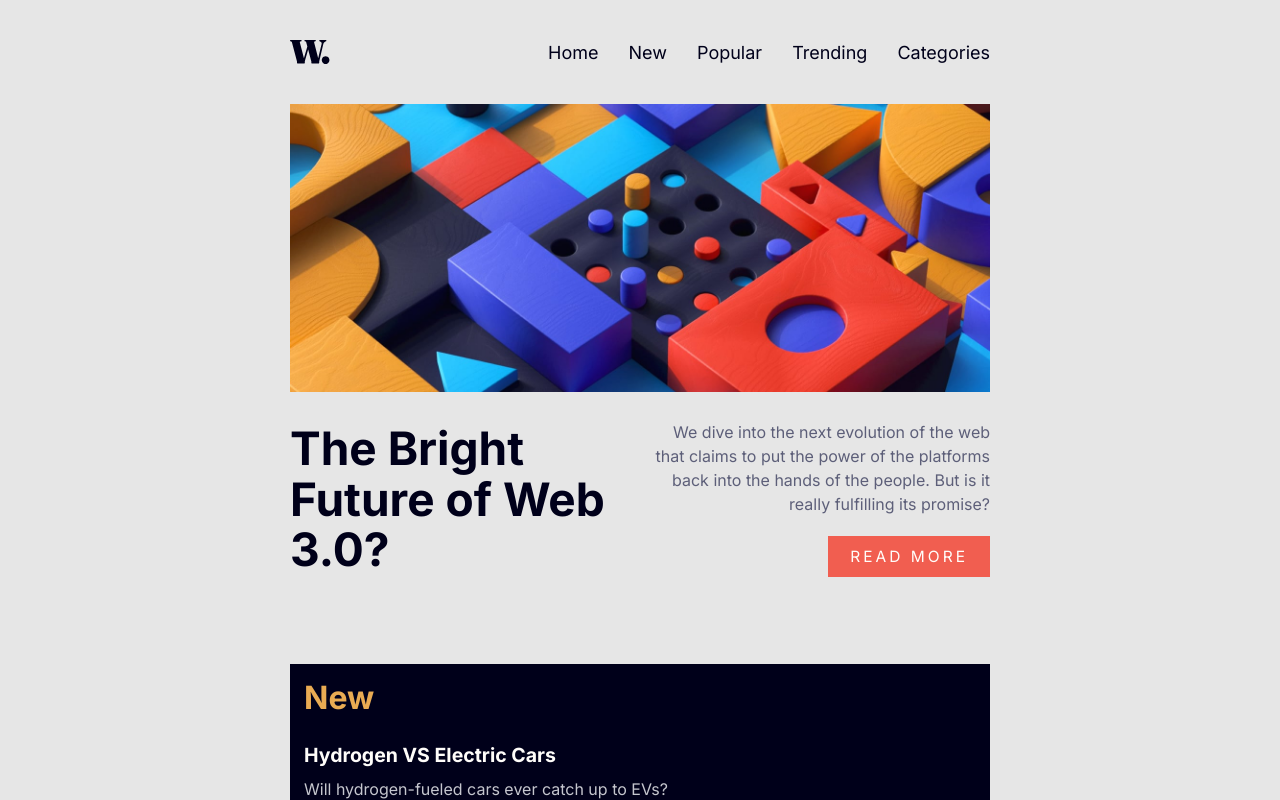
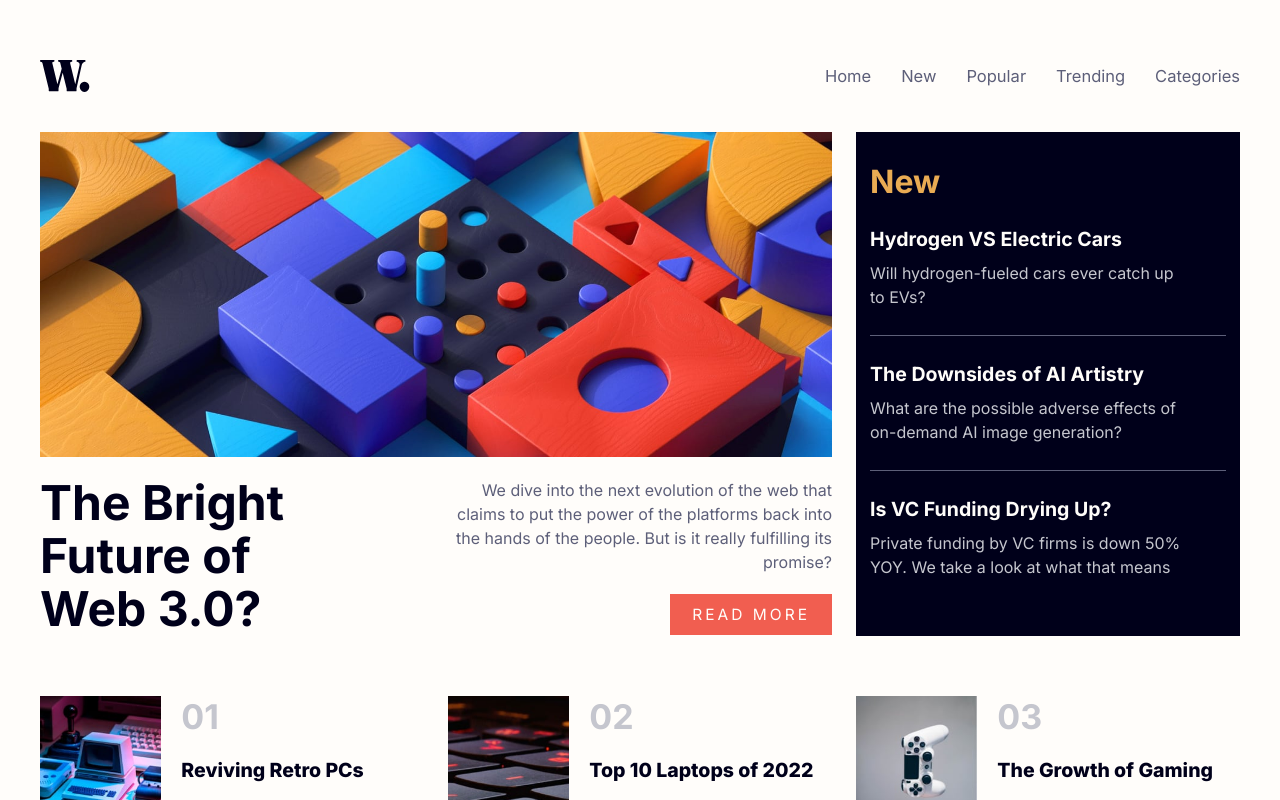
Before and after one commit to okayda/news-homepage, a plain HTML site: page index.html in a window 1280 px wide. Drawn offline with Linux system fonts and the light colour scheme; files whose address does not match are found by name.

Commit message:
Add deploy

```diff
--- a/css/layout.css
+++ b/css/layout.css
@@ -1,11 +1,16 @@
-@media (width >= 700px) {
+@media only screen and (width >= 43.75em) {
   /* Random classes */
+
   .container-wrapper {
-    max-width: 700px;
+    max-width: 70rem;
   }
 
   p {
     font-size: 1.6rem;
+  }
+
+  h1 {
+    font-size: 4.6rem;
   }
 
   h2 {
@@ -58,21 +63,18 @@
   /* Main Article */
   .main-article {
     grid-template-columns: 1fr 1fr;
-    grid-template-rows: 1fr 1fr;
+    grid-template-rows: 1fr;
     align-items: center;
-    gap: 0;
-
-    height: 50rem;
+    column-gap: 0;
+    row-gap: 5rem;
   }
 
   .main-article figure {
     grid-column: 1 / 3;
   }
 
-  .main-article-title {
+  .main-article h1 {
     grid-row: 2 / 3;
-
-    font-size: 4.6rem;
   }
 
   .main-article-descriptions {
@@ -93,7 +95,74 @@
   }
 
   .secondary-article-img {
+    width: 100%;
     height: 100%;
   }
   /* =========================== */
 }
+
+@media only screen and (width >= 75em) {
+  /* Random classes */
+  .container {
+    padding: 2rem 0 4rem;
+  }
+
+  .container-wrapper {
+    max-width: 120rem;
+  }
+
+  h1 {
+    font-size: 4.8rem;
+    width: 80%;
+  }
+  /* =========================== */
+
+  /* Header styles */
+  .header-logo-img {
+    width: 5rem;
+    height: 3.2rem;
+  }
+  /* =========================== */
+
+  main {
+    display: grid;
+    grid-template-columns: 1fr 1fr 1fr;
+    grid-template-rows: 1fr;
+    column-gap: 2.4rem;
+    row-gap: 6rem;
+  }
+
+  /* Main Article */
+  .main-article {
+    grid-column: 1 / 3;
+
+    row-gap: 1.8rem;
+  }
+  /* =========================== */
+
+  .main-aside {
+    grid-column: 3 / 4;
+    grid-row: 1 / 2;
+    padding: 0;
+
+    display: flex;
+    flex-direction: column;
+    justify-content: center;
+  }
+
+  /* Aside Article */
+  .main-aside-wrapper {
+    height: 100%;
+    display: flex;
+    flex-direction: column;
+    justify-content: center;
+  }
+  /* =========================== */
+
+  /* Secondary Article */
+  .secondary-articles {
+    grid-column: 1 / 4;
+    grid-template-columns: 1fr 1fr 1fr;
+  }
+  /* =========================== */
+}
--- a/css/reset.css
+++ b/css/reset.css
@@ -17,7 +17,7 @@ body {
   overflow-x: hidden;
   height: 100vh;
 
-  background-color: #e6e6e6;
+  background-color: var(--off-white);
   box-sizing: border-box;
   font-family: "Inter", sans-serif;
   color: var(--very-dark-blue);
@@ -27,10 +27,8 @@ ul {
   list-style: none;
 }
 
-a:link,
-a:visited {
+a:link {
   text-decoration: none;
-  color: var(--dark);
 }
 
 button {
@@ -50,6 +48,17 @@ h3 {
   color: var(--very-dark-blue);
 }
 
+a:link,
+h2,
+h3 {
+  transition: all 0.3s;
+}
+
+h1 {
+  font-size: 4.4rem;
+  line-height: 1.1;
+}
+
 h2 {
   font-size: 3rem;
 }
--- a/css/style.css
+++ b/css/style.css
@@ -7,12 +7,12 @@
 
 /* Random classes [#0] */
 .container {
-  padding: 0 1.4rem;
+  padding: 0 1.4rem 3rem;
 }
 
 .container-wrapper {
   position: relative;
-  max-width: 365px;
+  max-width: 36.5rem;
   margin: 0 auto;
 }
 
@@ -75,7 +75,7 @@ header {
 }
 
 .main-nav-wrapper {
-  max-width: 330px;
+  max-width: 33rem;
 
   display: flex;
   flex-direction: column;
@@ -103,7 +103,13 @@ header {
 .main-nav-list a:link,
 .main-nav-list a:visited {
   font-weight: 400;
-  font-size: 1.8rem;
+  font-size: 1.65rem;
+  color: var(--dark-grayish-blue);
+}
+
+.main-nav-list a:hover,
+.main-nav-list a:active {
+  color: var(--soft-orange);
 }
 /* =========================== */
 
@@ -119,16 +125,11 @@ header {
   height: 100%;
 }
 
-.main-article-title {
-  font-size: 4.4rem;
-  line-height: 1.1;
-}
-
 .main-article-descriptions {
   display: flex;
   flex-direction: column;
+  align-items: flex-start;
   gap: 2rem;
-  align-items: flex-start;
 }
 
 .main-article-link:link,
@@ -141,6 +142,11 @@ header {
   font-size: 1.55rem;
   text-transform: uppercase;
   letter-spacing: 3px;
+}
+
+.main-article-link:hover,
+.main-article-link:active {
+  background-color: var(--very-dark-blue);
 }
 /* =========================== */
 
@@ -173,6 +179,10 @@ header {
   gap: 1rem;
 }
 
+.main-aside-link:hover h3 {
+  color: var(--soft-orange);
+}
+
 .main-aside-article h3 {
   color: var(--off-white);
   font-weight: 700;
@@ -202,6 +212,10 @@ header {
   counter-increment: article-counter;
 }
 
+.secondary-article-link:hover h3 {
+  color: var(--soft-red);
+}
+
 .secondary-article-img {
   width: 100%;
   height: 13.8rem;
@@ -218,8 +232,9 @@ header {
   display: block;
   font-size: 3.4rem;
   font-weight: 700;
+  color: var(--grayish-blue);
+
   content: "0" counter(article-counter);
-  color: var(--grayish-blue);
 }
 
 .secondary-articles h3 {
--- a/css/variables.css
+++ b/css/variables.css
@@ -1,9 +1,9 @@
 :root {
-  --soft-orange: hsl(35, 77%, 62%);
-  --soft-red: hsl(5, 85%, 63%);
+  --soft-orange: hsl(35deg 77% 62%);
+  --soft-red: hsl(5deg 85% 63%);
 
-  --off-white: hsl(36, 100%, 99%);
-  --grayish-blue: hsl(233, 8%, 79%);
-  --dark-grayish-blue: hsl(236, 13%, 42%);
-  --very-dark-blue: hsl(240, 100%, 5%);
+  --off-white: hsl(36deg 100% 99%);
+  --grayish-blue: hsl(233deg 8% 79%);
+  --dark-grayish-blue: hsl(236deg 13% 42%);
+  --very-dark-blue: hsl(240deg 100% 5%);
 }
--- a/index.html
+++ b/index.html
@@ -25,21 +25,21 @@
 
         <header>
           <a href="#" class="header-logo-link">
-            <img src="./assets/logo.svg" alt="Logo" class="header-logo-img" />
+            <img src="./assets/logo.svg" class="header-logo-img" alt="Logo" />
           </a>
 
           <button class="header-button">
             <img
               src="./assets/hamburger.svg"
+              class="header-burger-img"
               alt=""
-              class="header-burger-img"
             />
           </button>
 
           <nav class="main-nav">
             <div class="main-nav-wrapper">
               <button class="main-nav-button">
-                <img src="./assets/icon-menu-close.svg" />
+                <img src="./assets/icon-menu-close.svg" alt="" />
               </button>
 
               <ul class="main-nav-list">
@@ -74,14 +74,13 @@
                 <source
                   srcset="./assets/image-web-3-desktop.jpg"
                   media="(min-width: 700px)"
+                  alt="Web 3.0"
                 />
                 <img src="./assets/image-web-3-mobile.jpg" alt="Web 3.0" />
               </picture>
             </figure>
 
-            <h1 class="main-article-title" itemprop="name">
-              The Bright Future of Web 3.0?
-            </h1>
+            <h1 itemprop="name">The Bright Future of Web 3.0?</h1>
 
             <div class="main-article-descriptions">
               <p itemprop="abstract">
@@ -148,6 +147,7 @@
                   <img
                     src="./assets/image-retro-pcs.jpg"
                     class="secondary-article-img"
+                    alt="Computer"
                   />
                 </figure>
 
@@ -166,6 +166,7 @@
                   <img
                     src="./assets/image-top-laptops.jpg"
                     class="secondary-article-img"
+                    alt="Keyboard"
                   />
                 </figure>
 
@@ -184,6 +185,7 @@
                   <img
                     src="./assets//image-gaming-growth.jpg"
                     class="secondary-article-img"
+                    alt="Console"
                   />
                 </figure>
 
```
Also changed, not shown: screenshot.jpg (added), 3 other files.
